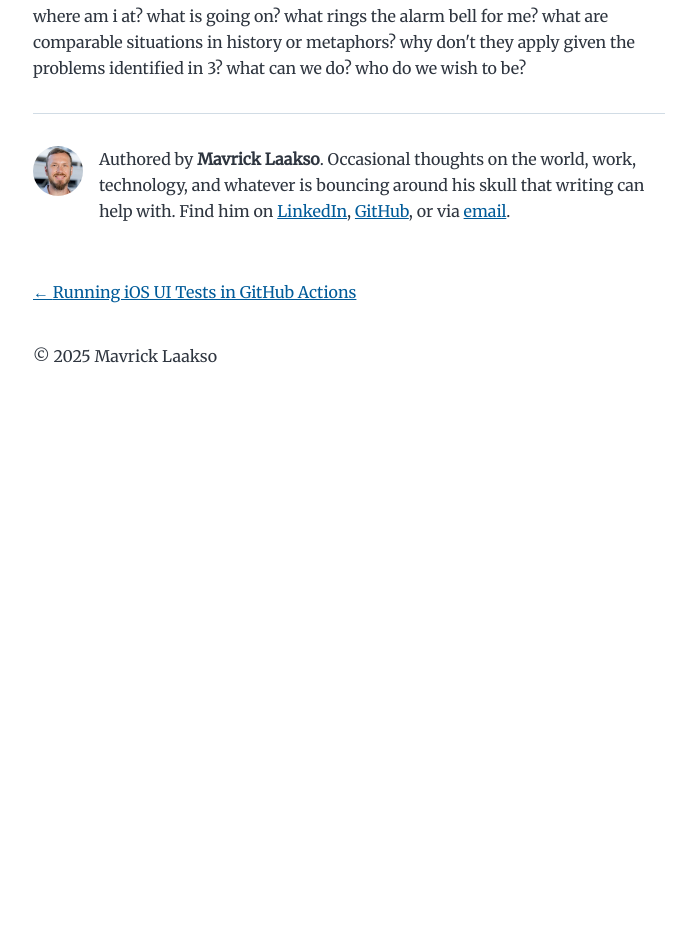
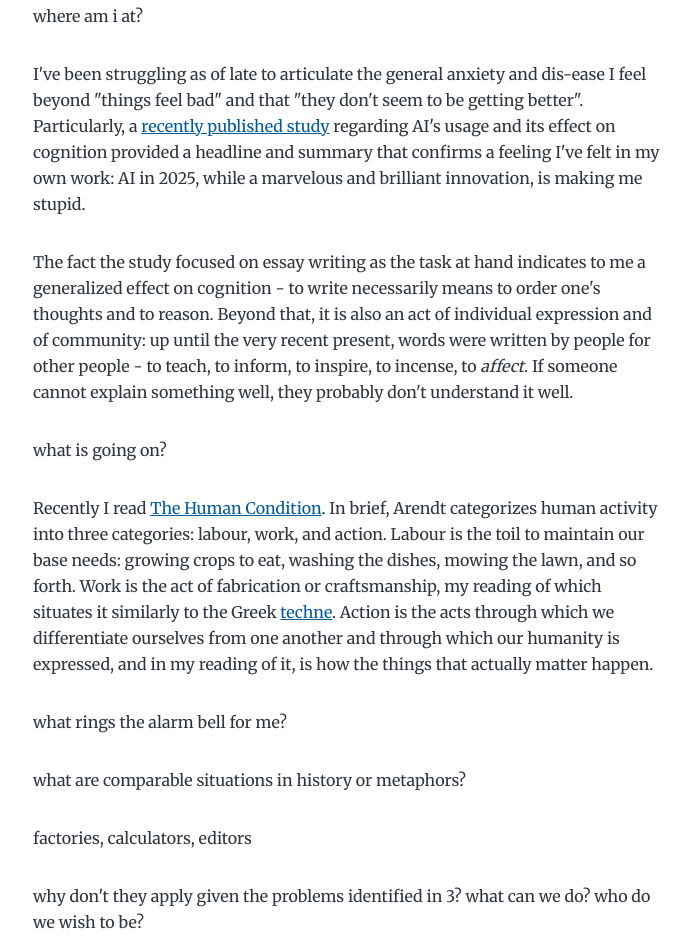
Before and after one commit to laaksomavrick/devblog, a Gatsby site: page /the-ghoul-in-the-machine/ in a window 1280 px wide. Shown: the part 237-1175 px from the top of the page, without its empty margins (291-982 px from the left). Before the commit the page ends 800 px from the top, so only its background shows below. Built offline with nearby package versions, Linux system fonts and the light colour scheme; Gatsby itself is replaced by a stand-in of ours.

Commit message:
Chickenscratch

```diff
--- a/content/blog/the-ghoul-in-the-machine/index.md
+++ b/content/blog/the-ghoul-in-the-machine/index.md
@@ -5,9 +5,24 @@ description: Some sorting out of thinking about writing, thought, authenticity,
 ---
 
 where am i at?
+
+I've been struggling as of late to articulate the general anxiety and dis-ease I feel beyond "things feel bad" and that "they don't seem to be getting better". Particularly, a [recently published study](https://arxiv.org/abs/2506.08872) regarding AI's usage and its effect on cognition provided a headline and summary that confirms a feeling I've felt in my own work: AI in 2025, while a marvelous and brilliant innovation, is making me stupid.
+
+The fact the study focused on essay writing as the task at hand indicates to me a generalized effect on cognition - to write necessarily means to order one's thoughts and to reason. Beyond that, it is also an act of individual expression and of community: up until the very recent present, words were written by people for other people - to teach, to inform, to inspire, to incense, to _affect_. If someone cannot explain something well, they probably don't understand it well.
+
 what is going on?
+
+Recently I read [The Human Condition](https://en.wikipedia.org/wiki/The_Human_Condition_(Arendt_book)). In brief, Arendt categorizes human activity into three categories: labour, work, and action. Labour is the toil to maintain our base needs: growing crops to eat, washing the dishes, mowing the lawn, and so forth. Work is the act of fabrication or craftsmanship, my reading of which situates it similarly to the Greek [techne](https://en.wikipedia.org/wiki/Techne). Action is the acts through which we differentiate ourselves from one another and through which our humanity is expressed, and in my reading of it, is how the things that actually matter happen.
+
+
+
 what rings the alarm bell for me?
+
+
 what are comparable situations in history or metaphors?
+
+factories, calculators, editors
+
 why don't they apply given the problems identified in 3?
 what can we do?
 who do we wish to be?
```
